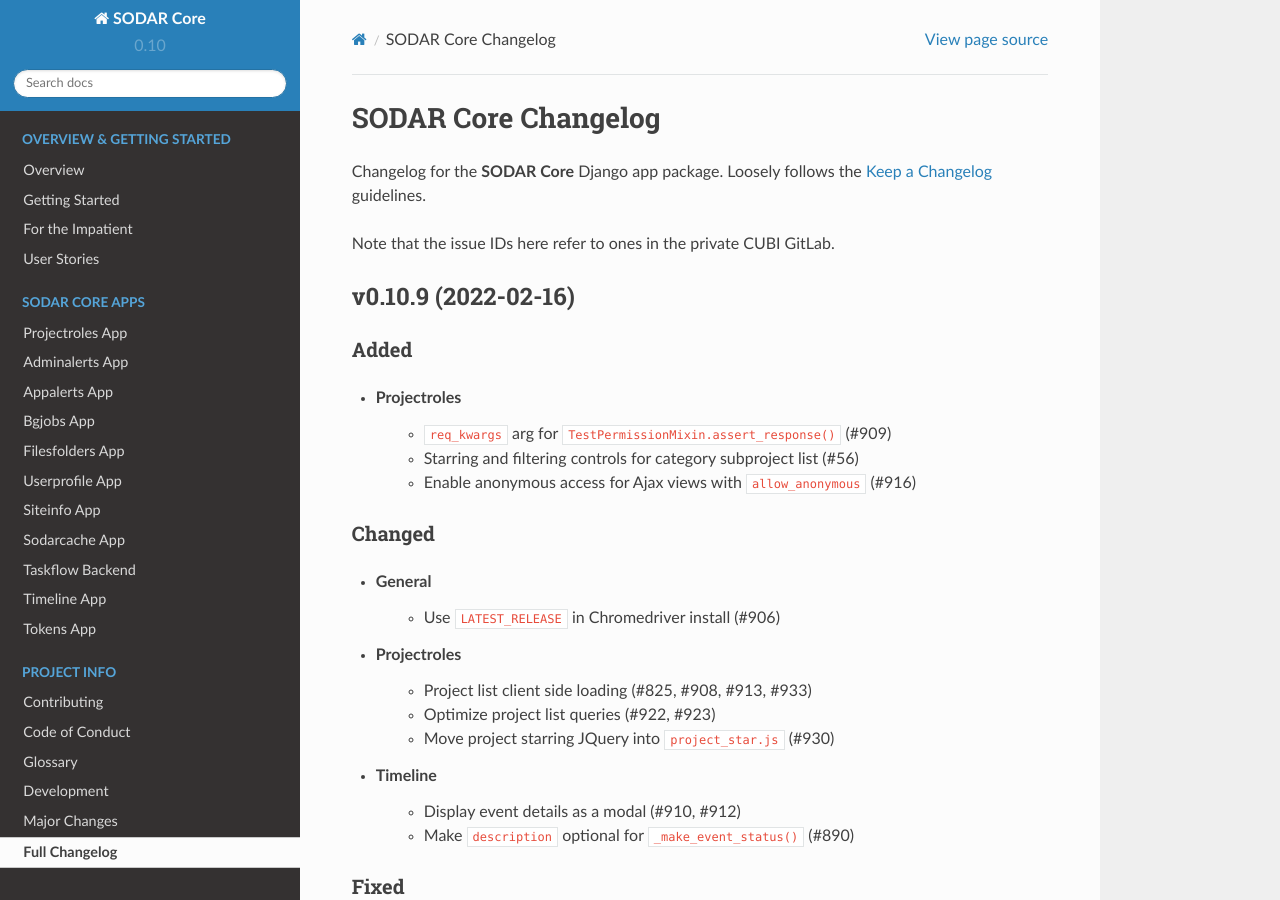
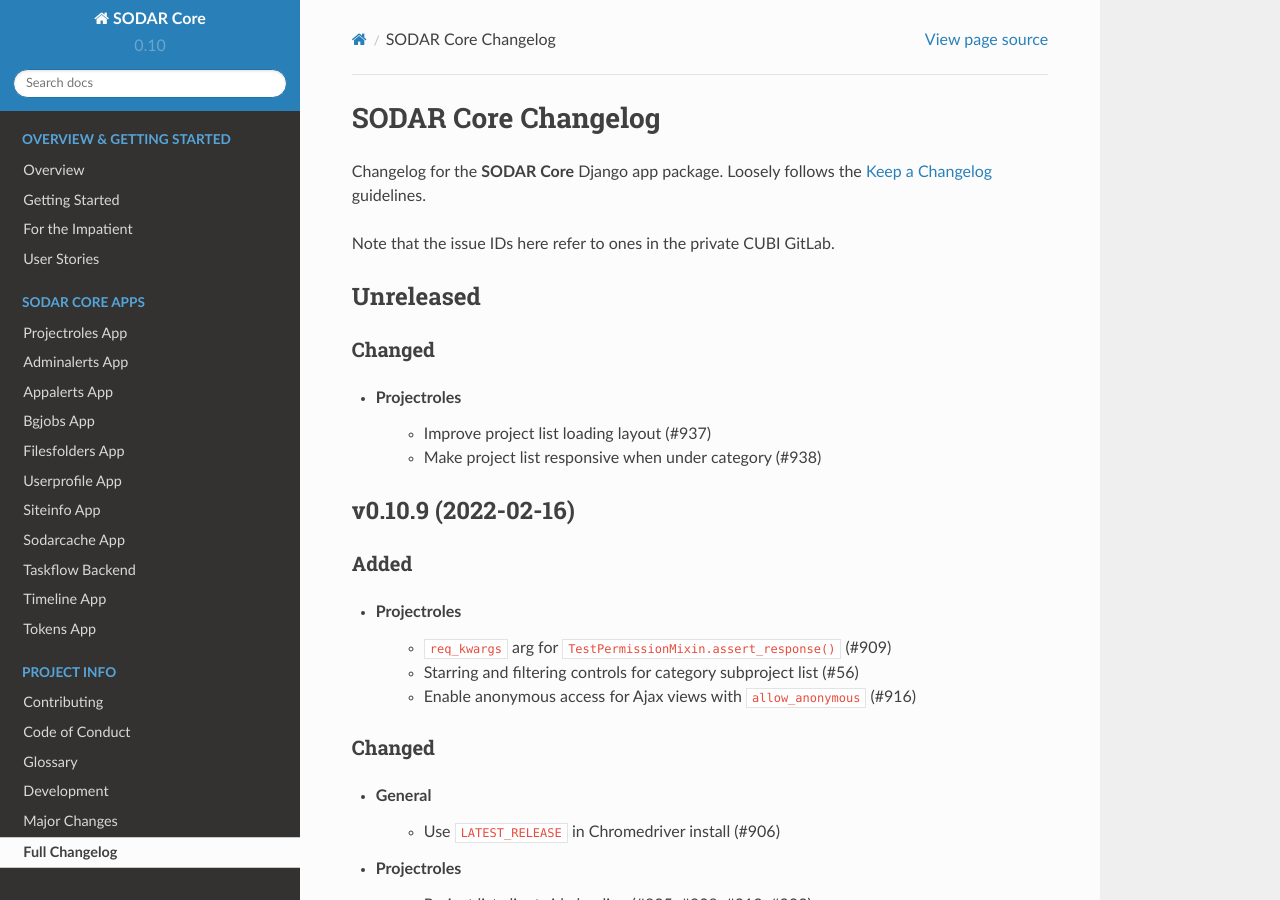
Before and after one commit to bihealth/sodar-core-legacy, a Sphinx documentation site: the page built from docs/source/changelog.rst, in a window 1280 px wide and 900 px high. Built offline with Sphinx 7.4.7 and the Read the Docs theme 2.0.0, drawn with Linux system fonts in a browser that asks for light colours.

Commit message:
minor project list layout updates (#937, #938)

```diff
--- a/CHANGELOG.rst
+++ b/CHANGELOG.rst
@@ -5,6 +5,17 @@
 `Keep a Changelog <http://keepachangelog.com/en/1.0.0/>`_ guidelines.
 
 Note that the issue IDs here refer to ones in the private CUBI GitLab.
+
+
+Unreleased
+==========
+
+Changed
+-------
+
+- **Projectroles**
+    - Improve project list loading layout (#937)
+    - Make project list responsive when under category (#938)
 
 
 v0.10.9 (2022-02-16)
--- a/docs/source/conf.py
+++ b/docs/source/conf.py
@@ -29,7 +29,7 @@
 # The short X.Y version
 version = '0.10'
 # The full version, including alpha/beta/rc tags
-release = '0.10.9'
+release = '0.10.10-WIP'
 
 
 # -- General configuration ---------------------------------------------------
```
Also changed, not shown: docs/source/major_changes.rst (+14 -0 lines), projectroles/static/projectroles/css/projectroles.css (+7 -2 lines), 1 other file.
